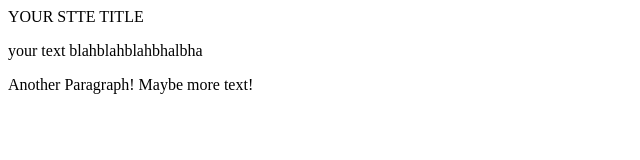
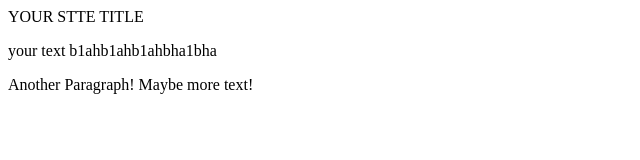
Before and after one commit to purecucumber/purecucumber, a plain HTML site: page index.htm in a window 1280 px wide. Shown: the full height of the page, 0-640 px from the left. Drawn offline with Linux system fonts and the light colour scheme.

Commit message:
Update index.htm

```diff
--- a/index.htm
+++ b/index.htm
@@ -9,7 +9,7 @@
   </head>
   <body>
     <hl>YOUR STTE TITLE</hl>
-    <p>your text blahblahblahbhalbha</p>
+    <p>your text b1ahb1ahb1ahbha1bha</p>
     <p>Another Paragraph! Maybe more text!</p>
   </body>
   </html>
```
